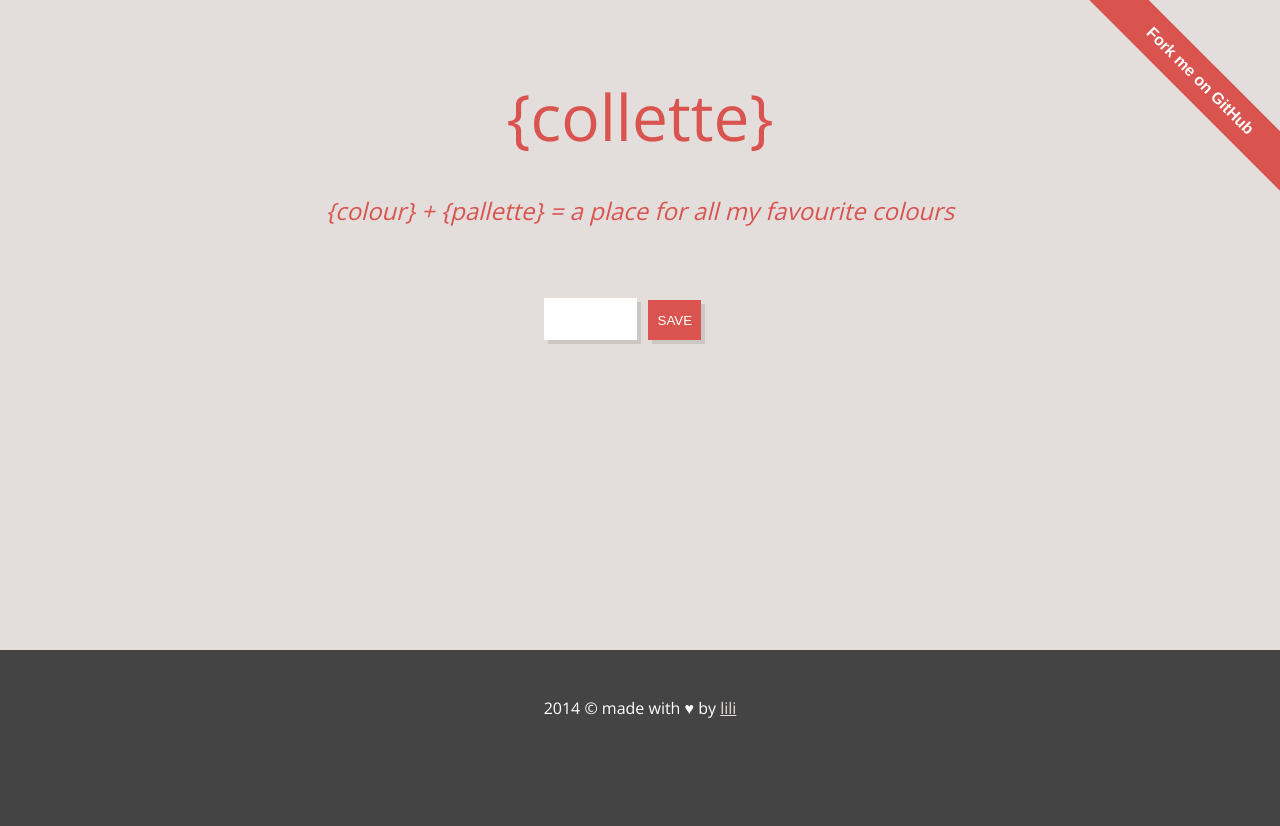
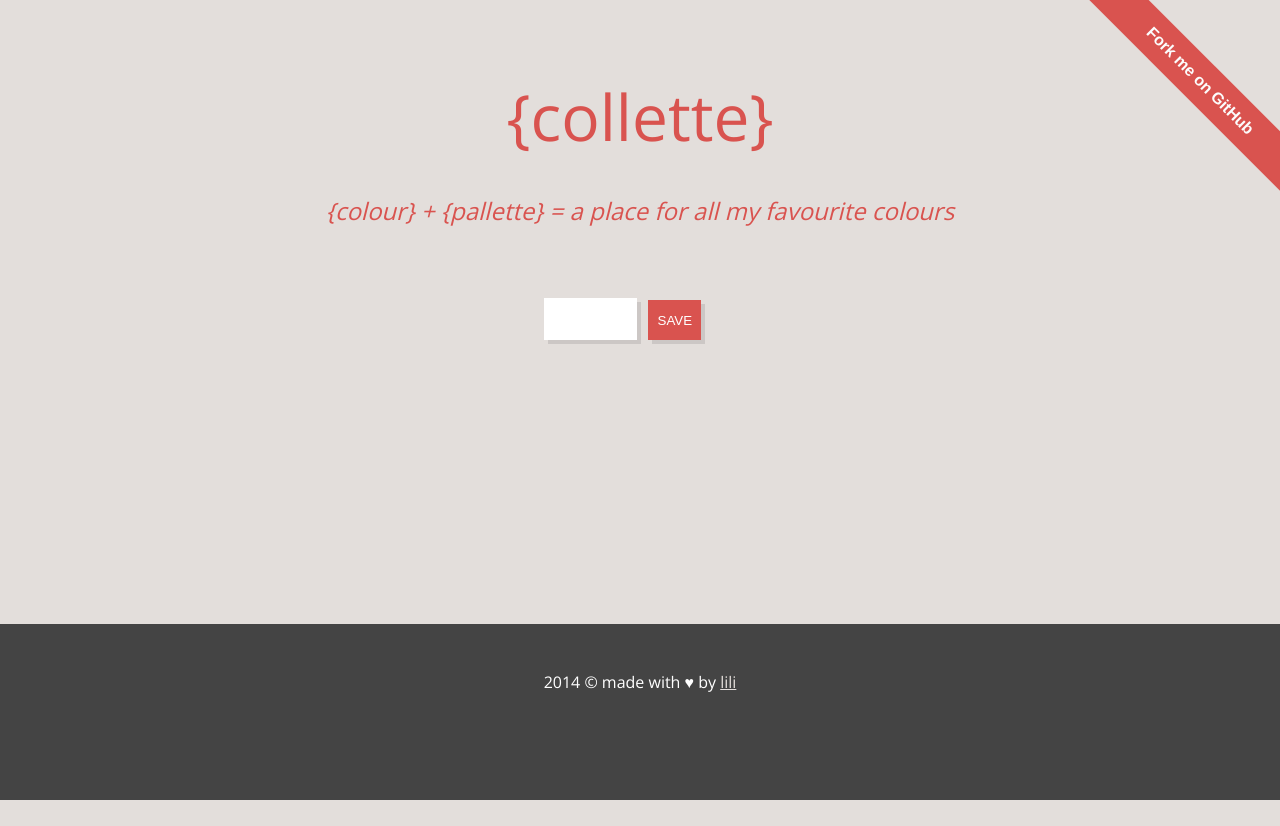
Before and after one commit to lili2311/collette, a Django app: page / in a window 1280 px wide. After the commit the page ends 800 px from the top, so only its background shows below. Run offline with Django 3.2, Linux system fonts and the light colour scheme; data that the repository does not hold is empty.

Commit message:
Footer changed to absolute position

```diff
--- a/collette/assets/css/collette.css
+++ b/collette/assets/css/collette.css
@@ -6,6 +6,7 @@ body {
   font-weight:100;
   background:#e3dedb;
   height:100%;
+  min-height:100%;
 }
 ul {
   list-style:none;
@@ -106,7 +107,7 @@ footer {
   color:#fff;
   font-family:"Open Sans", "Ariel";
   font-weight:100;
-  position:relative;
+  position:absolute;
   bottom:0;
   width:100%;
   height:5em;
--- a/collette/settings/dev.py
+++ b/collette/settings/dev.py
@@ -1,4 +1,4 @@
 from collette.settings import *
 
-DEBUG = False
-TEMPLATE_DEBUG = False
+DEBUG = True
+TEMPLATE_DEBUG = True
```
